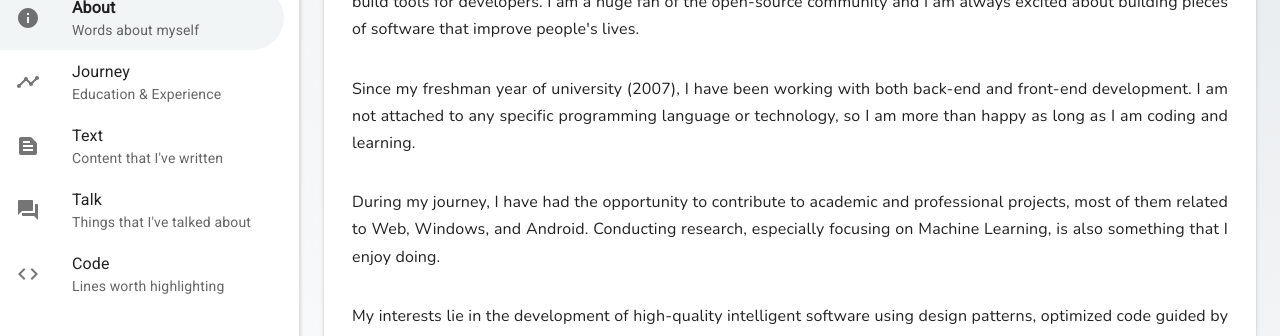
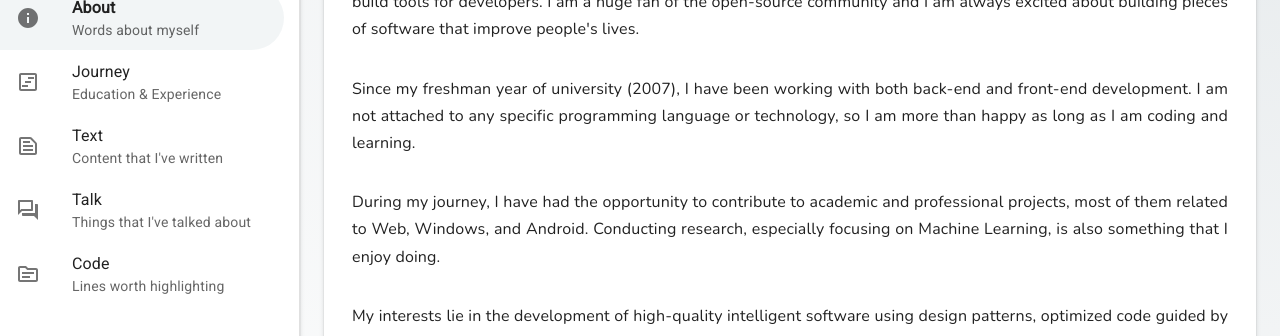
Before and after one commit to caponetto/personal-webapp, a React app: page /#/about in a window 1280 px wide. Shown: the part 208-544 px from the top of the page. Built offline with nearby package versions, Linux system fonts and the light colour scheme; the HTML template or start-up script is replaced by a standard one.

Commit message:
Add normal and selected states for drawer icons (#27)

```diff
--- a/src/app/AppDrawer.tsx
+++ b/src/app/AppDrawer.tsx
@@ -1,8 +1,13 @@
-import CodeIcon from "@mui/icons-material/Code";
 import ForumIcon from "@mui/icons-material/Forum";
+import ForumOutlinedIcon from "@mui/icons-material/ForumOutlined";
 import InfoIcon from "@mui/icons-material/Info";
+import InfoOutlinedIcon from "@mui/icons-material/InfoOutlined";
+import SourceIcon from "@mui/icons-material/Source";
+import SourceOutlinedIcon from "@mui/icons-material/SourceOutlined";
 import TextSnippetIcon from "@mui/icons-material/TextSnippet";
-import TimelineIcon from "@mui/icons-material/Timeline";
+import TextSnippetOutlinedIcon from "@mui/icons-material/TextSnippetOutlined";
+import ViewTimelineIcon from "@mui/icons-material/ViewTimeline";
+import ViewTimelineOutlinedIcon from "@mui/icons-material/ViewTimelineOutlined";
 import Box from "@mui/material/Box";
 import Drawer from "@mui/material/Drawer";
 import List from "@mui/material/List";
@@ -39,35 +44,35 @@ export function AppDrawer() {
           <DrawerListItem
             title={"About"}
             subtitle={"Words about myself"}
-            icon={<InfoIcon />}
+            icon={{ normal: <InfoOutlinedIcon />, selected: <InfoIcon /> }}
             onClick={() => app.goTo(routes.nav.about)}
             selected={location.pathname === routes.nav.about}
           />
           <DrawerListItem
             title={"Journey"}
             subtitle={"Education & Experience"}
-            icon={<TimelineIcon />}
+            icon={{ normal: <ViewTimelineOutlinedIcon />, selected: <ViewTimelineIcon /> }}
             onClick={() => app.goTo(routes.nav.journey)}
             selected={location.pathname === routes.nav.journey}
           />
           <DrawerListItem
             title={"Text"}
             subtitle={"Content that I've written"}
-            icon={<TextSnippetIcon />}
+            icon={{ normal: <TextSnippetOutlinedIcon />, selected: <TextSnippetIcon /> }}
             onClick={() => app.goTo(routes.nav.text)}
             selected={location.pathname === routes.nav.text}
           />
           <DrawerListItem
             title={"Talk"}
             subtitle={"Things that I've talked about"}
-            icon={<ForumIcon />}
+            icon={{ normal: <ForumOutlinedIcon />, selected: <ForumIcon /> }}
             onClick={() => app.goTo(routes.nav.talk)}
             selected={location.pathname === routes.nav.talk}
           />
           <DrawerListItem
             title={"Code"}
             subtitle={"Lines worth highlighting"}
-            icon={<CodeIcon />}
+            icon={{ normal: <SourceOutlinedIcon />, selected: <SourceIcon /> }}
             onClick={() => app.goTo(routes.nav.code)}
             selected={location.pathname === routes.nav.code}
           />
--- a/src/components/DrawerListItem.tsx
+++ b/src/components/DrawerListItem.tsx
@@ -8,7 +8,10 @@ import { DRAWER_ITEM_WIDTH } from "../context/AppContext";
 interface DrawerListItemProps {
   title: string;
   subtitle?: string;
-  icon: ReactNode;
+  icon: {
+    normal: ReactNode;
+    selected: ReactNode;
+  };
   selected: boolean;
   onClick: () => void;
 }
@@ -25,7 +28,7 @@ export function DrawerListItem(props: DrawerListItemProps) {
       onClick={props.onClick}
       sx={{ p: "4px 16px", borderRadius: "0 66px 66px 0", width: `${DRAWER_ITEM_WIDTH}px` }}
     >
-      <ListItemIcon>{props.icon}</ListItemIcon>
+      <ListItemIcon>{props.selected ? props.icon.selected : props.icon.normal}</ListItemIcon>
       <ListItemText
         primaryTypographyProps={{ fontWeight: props.selected ? "bold" : "light" }}
         primary={props.title}
```
